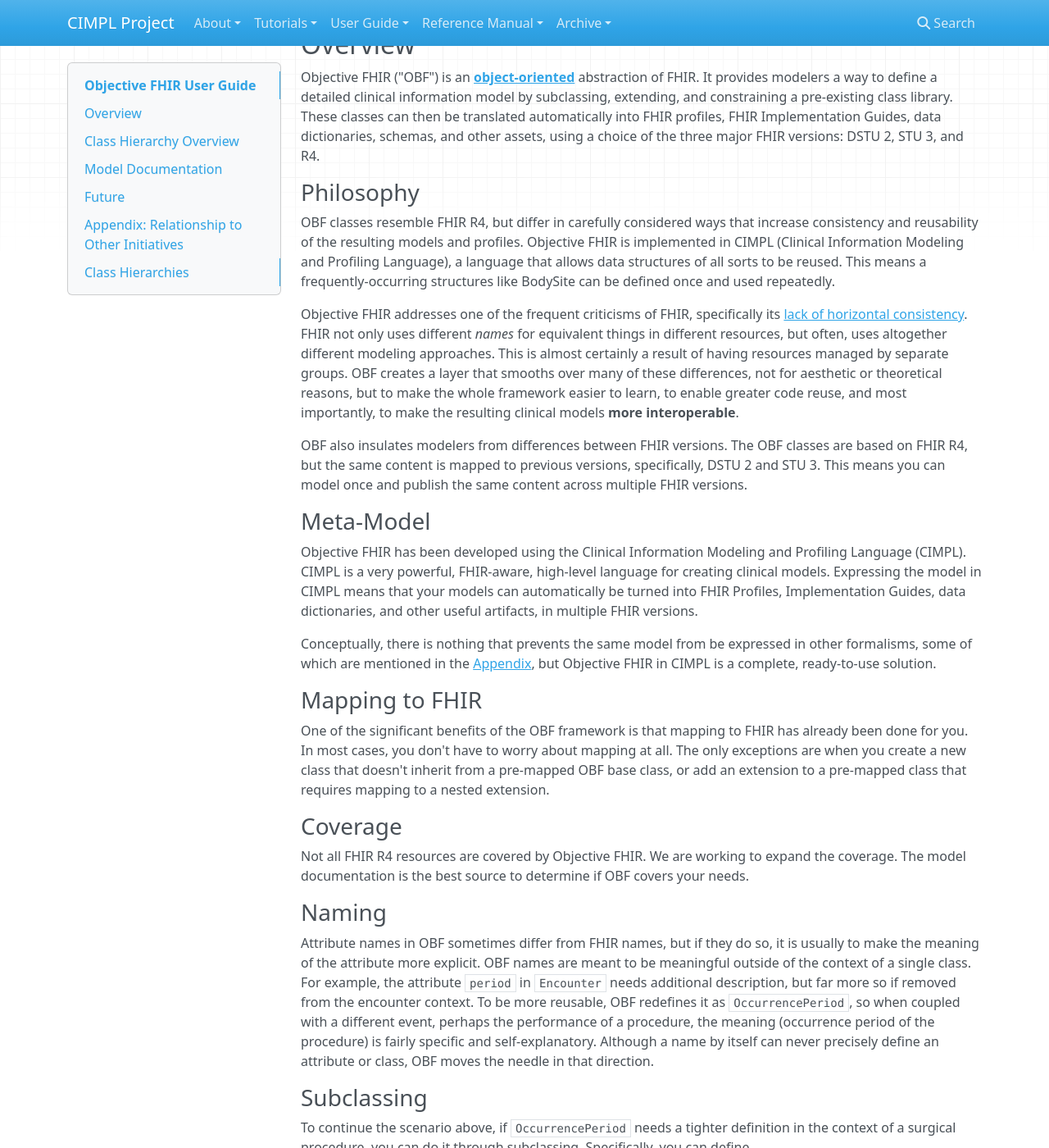
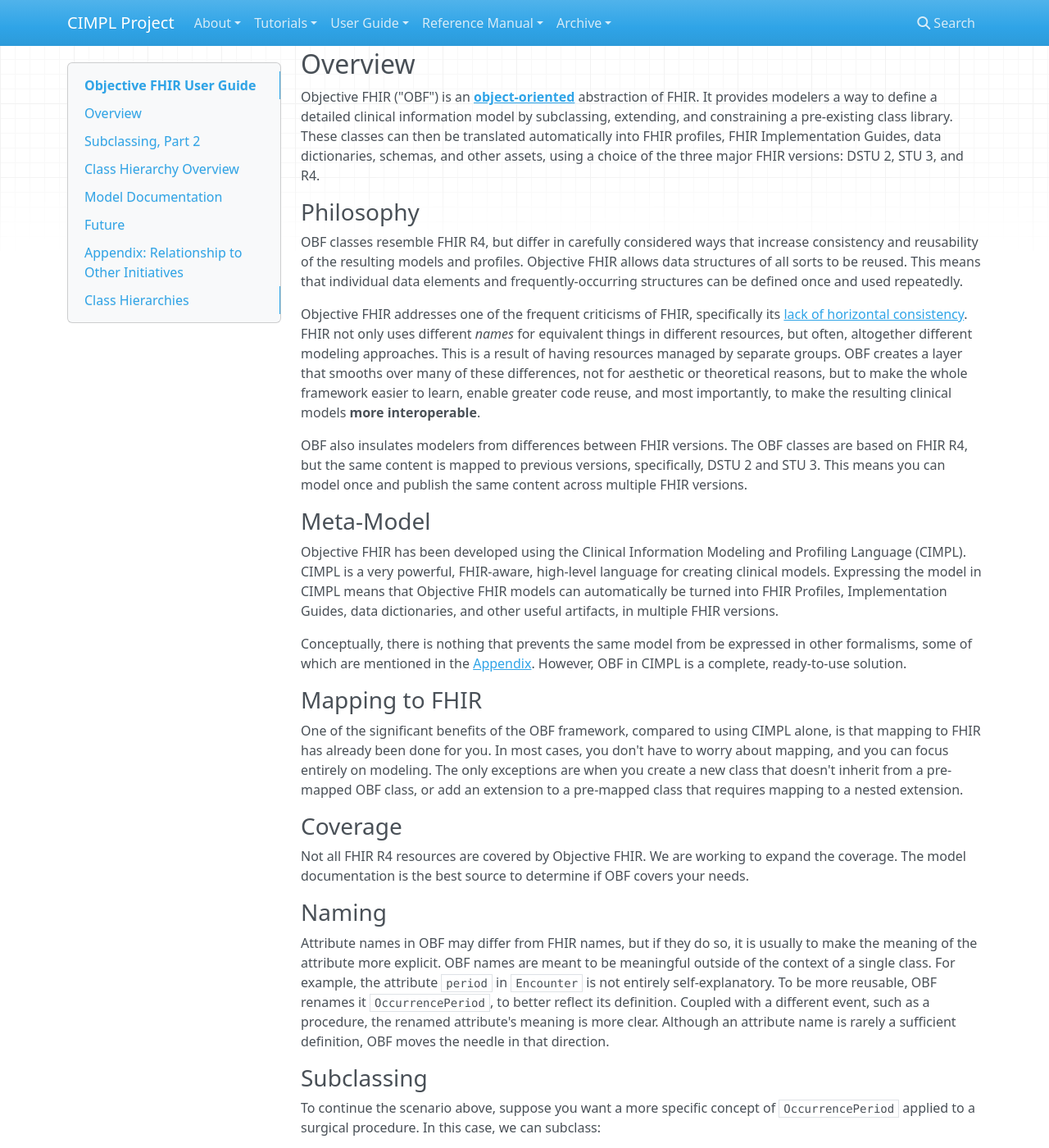
Before and after one commit to standardhealth/cimpl-doc, an MkDocs documentation site: the page built from docs/cimpl6ObjectiveFHIR.md, in a window 1280 px wide and 1400 px high, scrolled down 725 px. Shown: the whole window at 82% size. Built offline with MkDocs 1.6.1, drawn with Linux system fonts in a browser that asks for light colours; nearby versions of some CDN libraries; some of the changed text lies outside the part shown.

Commit message:
Update cimpl6ObjectiveFHIR.md

````diff
--- a/docs/cimpl6ObjectiveFHIR.md
+++ b/docs/cimpl6ObjectiveFHIR.md
@@ -18,21 +18,21 @@
 
 ### Philosophy
 
-OBF classes resemble FHIR R4, but differ in carefully considered ways that increase consistency and reusability of the resulting models and profiles. Objective FHIR is implemented in CIMPL (Clinical Information Modeling and Profiling Language), a language that allows data structures of all sorts to be reused. This means a frequently-occurring structures like BodySite can be defined once and used repeatedly.
+OBF classes resemble FHIR R4, but differ in carefully considered ways that increase consistency and reusability of the resulting models and profiles. Objective FHIR allows data structures of all sorts to be reused. This means that individual data elements and frequently-occurring structures can be defined once and used repeatedly.
 
-Objective FHIR addresses one of the frequent criticisms of FHIR, specifically its [lack of horizontal consistency](https://wolandscat.net/2019/05/05/a-fhir-experience-consistently-inconsistent/). FHIR not only uses different _names_ for equivalent things in different resources, but often, uses altogether different modeling approaches. This is almost certainly a result of having resources managed by separate groups. OBF creates a layer that smooths over many of these differences, not for aesthetic or theoretical reasons, but to make the whole framework easier to learn, to enable greater code reuse, and most importantly, to make the resulting clinical models **more interoperable**.
+Objective FHIR addresses one of the frequent criticisms of FHIR, specifically its [lack of horizontal consistency](https://wolandscat.net/2019/05/05/a-fhir-experience-consistently-inconsistent/). FHIR not only uses different _names_ for equivalent things in different resources, but often, altogether different modeling approaches. This is a result of having resources managed by separate groups. OBF creates a layer that smooths over many of these differences, not for aesthetic or theoretical reasons, but to make the whole framework easier to learn, enable greater code reuse, and most importantly, to make the resulting clinical models **more interoperable**.
 
 OBF also insulates modelers from differences between FHIR versions. The OBF classes are based on FHIR R4, but the same content is mapped to previous versions, specifically, DSTU 2 and STU 3. This means you can model once and publish the same content across multiple FHIR versions.
 
 ### Meta-Model
 
-Objective FHIR has been developed using the Clinical Information Modeling and Profiling Language (CIMPL). CIMPL is a very powerful, FHIR-aware, high-level language for creating clinical models. Expressing the model in CIMPL means that your models can automatically be turned into FHIR Profiles, Implementation Guides, data dictionaries, and other useful artifacts, in multiple FHIR versions.
+Objective FHIR has been developed using the Clinical Information Modeling and Profiling Language (CIMPL). CIMPL is a very powerful, FHIR-aware, high-level language for creating clinical models. Expressing the model in CIMPL means that Objective FHIR models can automatically be turned into FHIR Profiles, Implementation Guides, data dictionaries, and other useful artifacts, in multiple FHIR versions.
 
-Conceptually, there is nothing that prevents the same model from be expressed in other formalisms, some of which are mentioned in the [Appendix](#Appendix:-Relationship-to-Other-Initiatives), but Objective FHIR in CIMPL is a complete, ready-to-use solution.
+Conceptually, there is nothing that prevents the same model from be expressed in other formalisms, some of which are mentioned in the [Appendix](#Appendix:-Relationship-to-Other-Initiatives). However, OBF in CIMPL is a complete, ready-to-use solution.
 
 ### Mapping to FHIR
 
-One of the significant benefits of the OBF framework is that mapping to FHIR has already been done for you. In most cases, you don't have to worry about mapping at all. The only exceptions are when you create a new class that doesn't inherit from a pre-mapped OBF base class, or add an extension to a pre-mapped class that requires mapping to a nested extension.
+One of the significant benefits of the OBF framework, compared to using CIMPL alone, is that mapping to FHIR has already been done for you. In most cases, you don't have to worry about mapping, and you can focus entirely on modeling. The only exceptions are when you create a new class that doesn't inherit from a pre-mapped OBF class, or add an extension to a pre-mapped class that requires mapping to a nested extension.
 
 ### Coverage
 
@@ -40,20 +40,22 @@
 
 ### Naming
 
-Attribute names in OBF sometimes differ from FHIR names, but if they do so, it is usually to make the meaning of the attribute more explicit. OBF names are meant to be meaningful outside of the context of a single class. For example, the attribute `period` in `Encounter` needs additional description, but far more so if removed from the encounter context. To be more reusable, OBF redefines it as `OccurrencePeriod`, so when coupled with a different event, perhaps the performance of a procedure, the meaning (occurrence period of the procedure) is fairly specific and self-explanatory. Although a name by itself can never precisely define an attribute or class, OBF moves the needle in that direction.
+Attribute names in OBF may differ from FHIR names, but if they do so, it is usually to make the meaning of the attribute more explicit. OBF names are meant to be meaningful outside of the context of a single class. For example, the attribute `period` in `Encounter` is not entirely self-explanatory. To be more reusable, OBF renames it `OccurrencePeriod`, to better reflect its definition. Coupled with a different event, such as a procedure, the renamed attribute's meaning is more clear. Although an attribute name is rarely a sufficient definition, OBF moves the needle in that direction.
 
 ### Subclassing
 
-To continue the scenario above, if `OccurrencePeriod` needs a tighter definition in the context of a surgical procedure, you can do it through subclassing. Specifically, you can define `SurgicalProcedureOccurrencePeriod` like this:
+To continue the scenario above, suppose you want a more specific concept of `OccurrencePeriod` applied to a surgical procedure. In this case, we can subclass:
 
 ```
 Element:  SurgicalProcedureOccurrencePeriod
 Parent:  OccurrencePeriod
 Description: The period of time for a surgery, from the first incision time to the last incision close time, as defined by https://manual.jointcommission.org/releases/archive/TJC2010B/DataElem0127.html.
 ```
-The datatype and other constraints of `OccurrenceTime` are inherited (e.g., cardinalities, start time must be before the end time, etc.), so that's all there is to it.
+The structure and content of `OccurrenceTime` is inherited by the new class (cardinalities, data type, the fact that the start time must be less than the end time, etc.), so repeating that information is unnecessary. [Don't repeat yourself (DRY)](https://en.wikipedia.org/wiki/Don%27t_repeat_yourself) is a major benefit of inheritance. The DRY principle is stated as "Every piece of knowledge must have a single, unambiguous, authoritative representation within a system".
 
-That's a trivial example, but almost everything you do in OBF will involve creating new classes from existing ones. Here's a less trivial example:
+## Subclassing, Part 2
+
+That's a trivial example, but almost everything you do in OBF will involve creating new classes from existing ones. Here's a more involved example:
 
 ```
 Entry:             GenomicsReport
@@ -69,32 +71,44 @@
                       includes GeneticVariantTested 0..*
                    SpecimenType from GeneticSpecimenTypeVS (extensible)
 ```
-Although the purpose of this guide is not to introduce CIMPL, it's worth pulling this apart:
+Although the purpose of this guide is not to teach CIMPL, it's worth pulling this apart:
 
-* The two lines define the class. `Entry` is a CIMPL building block that roughly corresponds to a FHIR resource, and `Parent` identifies the parent class. Clearly, we're creating a new class, `GenomicsReport`, based on `DiagnosticReport`.
-* Following the `Description`, we add two new properties that don't exist in the parent: `SpecimenType` and `RegionStudied`. Don't worry about extensions -- that will happen automatically.
-* After the two `Property` statements, there are several constraint statements. Without delving into too much detail, these statements say:
-    * The Code for the report should perferrably come from the [Genetic Test Registry](https://www.ncbi.nlm.nih.gov/gtr).
-    * The Category will occur exactly once, and will be fixed to the code `GE` (Genetics) drawn from a code system aliased to `DS` (mapped elsewhere to <http://terminology.hl7.org/CodeSystem/v2-0074>).
-    * The `Observation` attribute should include zero or more GeneticVariantFound observations and zero or more GeneticVariantTested observations. *Did you guess that we've just sliced an array?*
-    * Finally, the SpecimentType, which we've just defined as a property, is extensibly bound to the value set `GeneticSpecimenTypeVS`.
+* On the first two lines, we're creating a new class, `GenomicsReport`, based on `DiagnosticReport`. `Entry` is a CIMPL building block that roughly corresponds to a FHIR resource, and `Parent` obviously identifies the parent class.
+* Following the `Description`, two new properties are introduced: `SpecimenType` and `RegionStudied`. Note that you don't need to fuss with extensions -- that will happen automatically when the class is mapped to FHIR.
 
-Now that we've defined a general-purpose genomics report, we can use this class as-is, or as a parent for more specific genomics reports, perhaps `ConsumerAncestryGenomicsReport` or `NextGenerationSequencingGenomicsReport`.
+After the keyword section, there are several constraint statements. Without delving into details, these statements say:
+
+* The Code identifying the report should perferrably come from the [Genetic Test Registry](https://www.ncbi.nlm.nih.gov/gtr).
+* The Category will occur exactly once, and will be fixed to the code `GE` (Genetics) drawn from a code system aliased to `DS` (mapped elsewhere to <http://terminology.hl7.org/CodeSystem/v2-0074>).
+* The `Observation` attribute should include zero or more GeneticVariantFound observations and zero or more GeneticVariantTested observations. *Did you guess that we've just sliced an array?*
+* Finally, the SpecimenType, which we've just added as a new class property, is extensibly bound to the value set `GeneticSpecimenTypeVS`.
+
+We now have a general-purpose genomics report. We can use this class as-is, in the form of a FHIR profile, or as a parent for defining more specific genomics reports, e.g., `AncestryDotComGenomicsReport`.
 
 ### Comparison Between Profiling Tools
-In FHIR terms, subclassing is akin to profiling profiles, which can be achieved in a number of tools, notably Forge and Trifolia. Both these tools are extremely well-done, and generously supported by commercial entities. Essentially, they are both visual editors for the "assembly language" of FHIR, namely, StructureDefinitions.
+In FHIR terms, subclassing is akin to profiling profiles, which can be achieved with a number of tools, notably [Forge](https://fire.ly/products/forge/) and [Trifolia](https://trifolia-fhir.lantanagroup.com/home). Both these tools are extremely well-done, and generously supported by commercial entities.
 
-In contrast, CIMPL is like a high-level programming language. The source code for your project is the actual CIMPL itself. The difference is that revising, refactoring, renaming, reverting is **much, much** easier when you use a language, compared to a visual editor. That's why programming languages are always text, and comparatively, visual programming has had little uptake.
+Both tools are essentially visual editors for StructureDefinitions, the "assembly language" of FHIR. By contrast, CIMPL is like a high-level programming language. The source code for your project is the CIMPL itself. The difference is that creating and maintaining a complex project is **much, much, much** easier when you use a language, compared to a visual editor. That's why programming languages are always text, and visual programming has had comparatively little uptake.
 
-You will find that when projects grow to a certain size, global search and replace is an indispensible weapon, as is source code control, such as Github. The ability to branch, distribute work, compare changes, and merge automatically allows scalability that is far beyond any other approach. This is open to you when you use CIMPL.
+You will find that when projects grow to a certain size, many of your activities will involve revising, refactoring, renaming, and redoing. Global search and replace across text files will be an indispensible weapon. Text also opens the door to meaningful source code control. The ability distribute work across multiple branches, compare changes, and merge contibutions allows your projects to scale in ways that visual editors can't support.
 
 ### Primitives and Complex Data Types
 
-The primitive types used in OBF are those defined in CIMPL, which correspond exactly to FHIR primitives, except for the way CIMPL handles coded types.
+The primitive types used in OBF are those defined in CIMPL, which correspond exactly to FHIR primitives, except for [the way CIMPL handles coded types](cimpl6Reference.md#concept-codes).
 
-The complex data types in OBF are the same as the complex types in FHIR R4. They are found in the `obf.datatype` namespace. Since complex types like Quantity are ubiquitous, you will almost certainly need to import `obf.datatype` into your namespace. This is done using the `Uses` keyword.
+The complex data types in OBF are the same as FHIR R4. They are found in the `obf.datatype` namespace. Since complex types like Quantity are ubiquitous, you will almost certainly need to import the `obf.datatype` into your namespace. This is done using the `Uses` keyword.
 
 ## Class Hierarchy Overview
+The heart of Objective FHIR is its class hierarchy. At the top of the hierarchy are classes Resource and DomainResource, same as FHIR. Below that are several classes that don't occur in FHIR. The purpose of these classes is to uniformly define properties that are used across many classes/resources. For example, many classes should have an author. It shouldn't be left to individual classes to define `author`, because inevitably, it will be defined differently, or worse, omitted. Inheriting from a common parent prevents that.
+
+FHIR's approach is to define certain patterns, such as the [request pattern](https://www.hl7.org/fhir/request.html). However, FHIR stops short of actually implementing these patterns across resources. Implementations can't assume all requests are the same, and can't write general code for processing requests. Instead, each type of request must be implemented as a one-off.
+
+In addition to high-level classes, Objective FHIR provides some extended classes you can use as ready-made extension points. An example is `QuantitativeLaboratoryObservation`. Moreover, because Objective FHIR is organized into namespaces that can be shared, you can re-use user-created classes such as `CancerCondition` or `WoundCondition`.
+
+In this section, we describe some of the key classes in Objective FHIR. For full details, see the [model documentation](#model-documentation)
+
+
+
 
 
 ## Model Documentation
````
Also changed, not shown: other parts of docs/cimpl6ObjectiveFHIR.md (+1 -1 lines).
